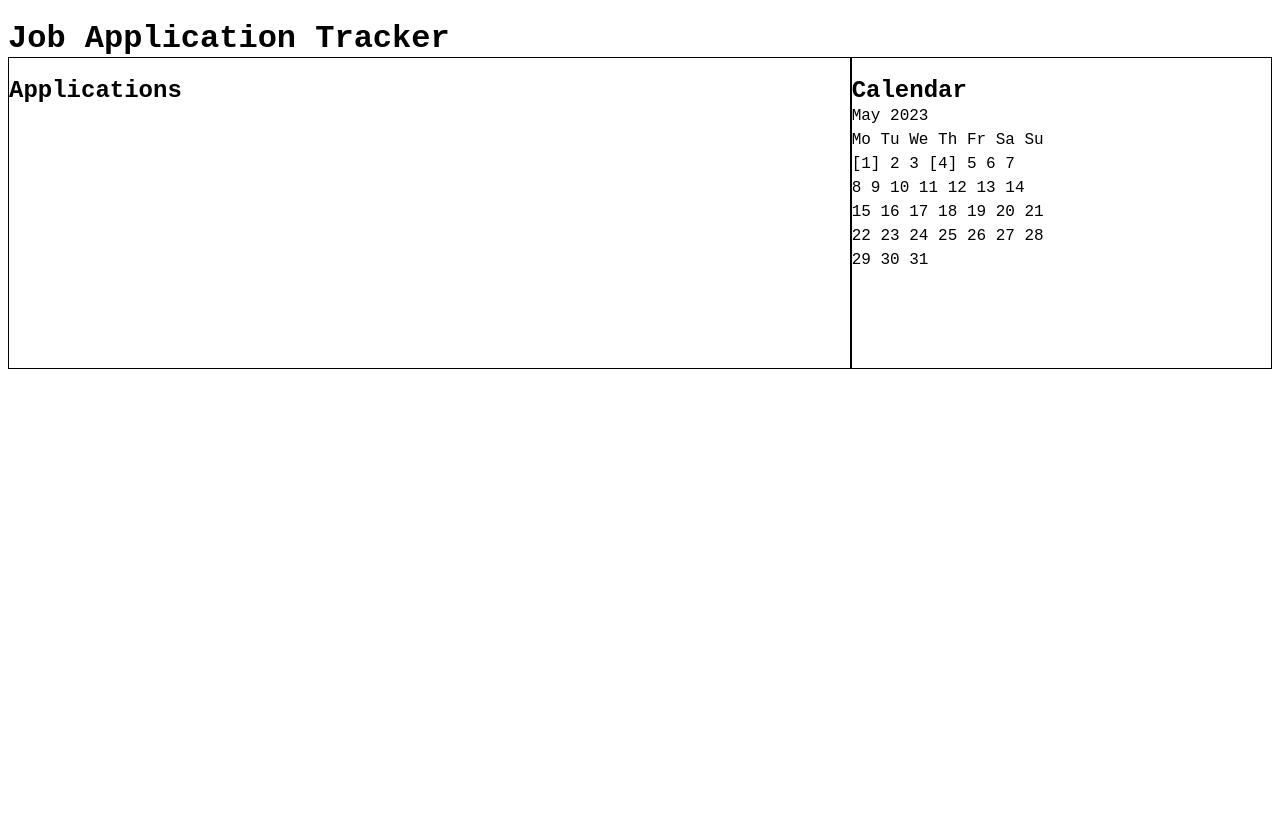
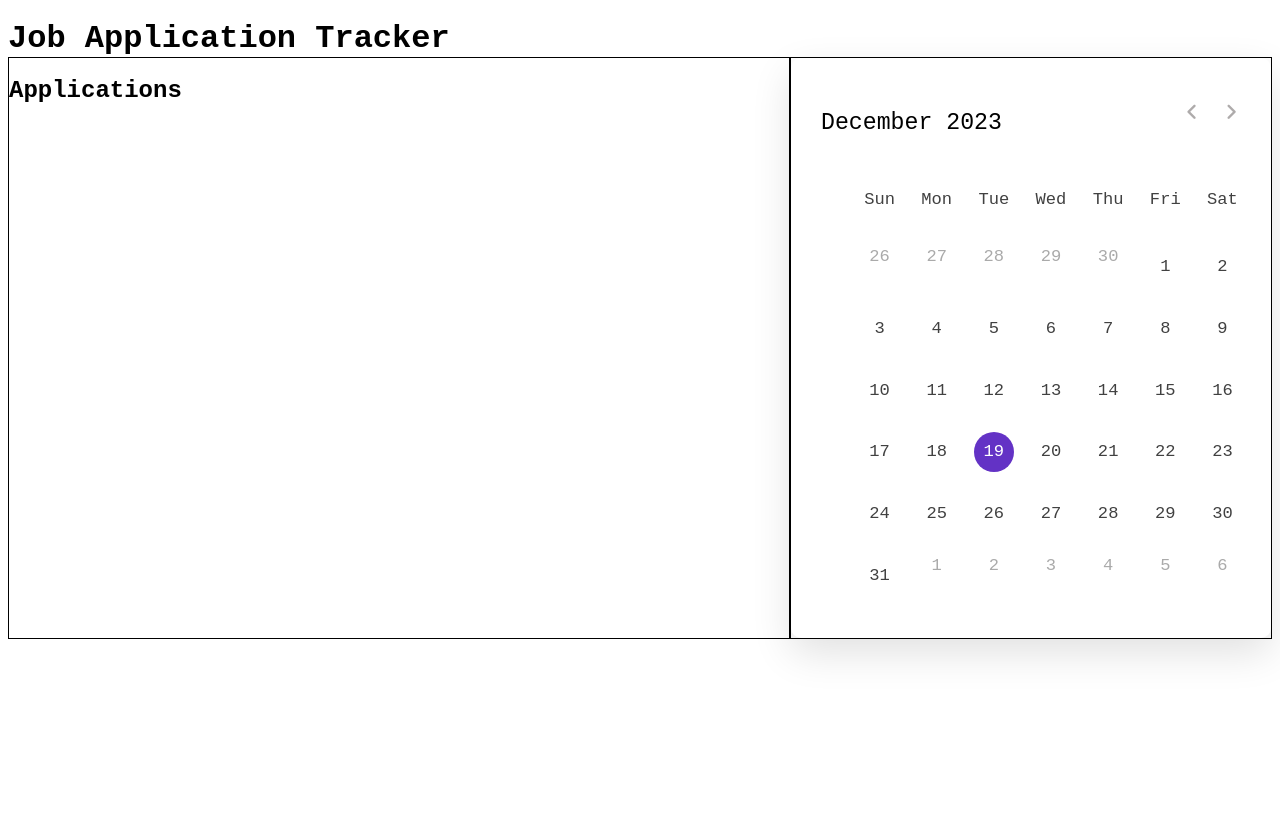
Before and after one commit to MichalKleban/Programowanie-obiektowe-Job-Application-Tracker, a Flask app: page / in a window 1280 px wide. Run offline with Flask 3, Linux system fonts and the light colour scheme.

Commit message:
siema elo sie klika sie hehehe

```diff
--- /dev/null
+++ b/static/js/calendar.js
@@ -0,0 +1,115 @@
+let date = new Date();
+let year = date.getFullYear();
+let month = date.getMonth();
+
+const day = document.querySelector(".calendar-dates");
+
+const currdate = document.querySelector(".calendar-current-date");
+
+const prenexIcons = document.querySelectorAll(".calendar-navigation span");
+
+// Array of month names
+const months = [
+	"January",
+	"February",
+	"March",
+	"April",
+	"May",
+	"June",
+	"July",
+	"August",
+	"September",
+	"October",
+	"November",
+	"December"
+];
+
+// Function to generate the calendar
+const manipulate = () => {
+
+	// Get the first day of the month
+	let dayone = new Date(year, month, 1).getDay();
+
+	// Get the last date of the month
+	let lastdate = new Date(year, month + 1, 0).getDate();
+
+	// Get the day of the last date of the month
+	let dayend = new Date(year, month, lastdate).getDay();
+
+	// Get the last date of the previous month
+	let monthlastdate = new Date(year, month, 0).getDate();
+
+	// Variable to store the generated calendar HTML
+	let lit = "";
+
+	// Loop to add the last dates of the previous month
+	for (let i = dayone; i > 0; i--) {
+		lit +=
+			`<li class="inactive">${monthlastdate - i + 1}</li>`;
+	}
+
+	// Loop to add the dates of the current month
+	for (let i = 1; i <= lastdate; i++) {
+
+		// Check if the current date is today
+		let isToday = i === date.getDate()
+			&& month === new Date().getMonth()
+			&& year === new Date().getFullYear()
+			? "active"
+			: "";
+		lit += `<li class="${isToday}"><a href="#">${i}</a></li>`;
+	}
+
+	// Loop to add the first dates of the next month
+	for (let i = dayend; i < 6; i++) {
+		lit += `<li class="inactive">${i - dayend + 1}</li>`
+	}
+
+	// Update the text of the current date element
+	// with the formatted current month and year
+	currdate.innerText = `${months[month]} ${year}`;
+
+	// update the HTML of the dates element
+	// with the generated calendar
+	day.innerHTML = lit;
+}
+
+manipulate();
+
+// Attach a click event listener to each icon
+prenexIcons.forEach(icon => {
+
+	// When an icon is clicked
+	icon.addEventListener("click", () => {
+
+		// Check if the icon is "calendar-prev"
+		// or "calendar-next"
+		month = icon.id === "calendar-prev" ? month - 1 : month + 1;
+
+		// Check if the month is out of range
+		if (month < 0 || month > 11) {
+
+			// Set the date to the first day of the
+			// month with the new year
+			date = new Date(year, month, new Date().getDate());
+
+			// Set the year to the new year
+			year = date.getFullYear();
+
+			// Set the month to the new month
+			month = date.getMonth();
+		}
+
+		else {
+
+			// Set the date to the current date
+			date = new Date();
+		}
+
+		// Call the manipulate function to
+		// update the calendar display
+		manipulate();
+	});
+});
+
+console.log("działa fpskfsefs")
--- a/static/styles/style.css
+++ b/static/styles/style.css
@@ -84,3 +84,115 @@ textarea:not([rows]) {
 .schedule {
     border: 1px solid black;
 }
+
+.calendar-container {
+  margin: 0 auto;
+  background: #fff;
+  width: 30rem;
+  border-radius: 10px;
+  box-shadow: 0 15px 40px rgba(0, 0, 0, 0.12);
+}
+
+.calendar-container header {
+  display: flex;
+  align-items: center;
+  padding: 25px 30px 10px;
+  justify-content: space-between;
+}
+
+header .calendar-navigation {
+  display: flex;
+}
+
+header .calendar-navigation span {
+  height: 38px;
+  width: 38px;
+  margin: 0 1px;
+  cursor: pointer;
+  text-align: center;
+  line-height: 38px;
+  border-radius: 50%;
+  user-select: none;
+  color: #aeabab;
+  font-size: 1.9rem;
+}
+
+.calendar-navigation span:last-child {
+  margin-right: -10px;
+}
+
+header .calendar-navigation span:hover {
+  background: #f2f2f2;
+}
+
+header .calendar-current-date {
+  font-weight: 500;
+  font-size: 1.45rem;
+}
+
+.calendar-body {
+  padding: 20px;
+}
+
+.calendar-body ul {
+  list-style: none;
+  flex-wrap: wrap;
+  display: flex;
+  text-align: center;
+}
+
+.calendar-body .calendar-dates {
+  margin-bottom: 20px;
+}
+
+.calendar-body li {
+  width: calc(100% / 7);
+  font-size: 1.07rem;
+  color: #414141;
+}
+
+.calendar-body .calendar-weekdays li {
+  cursor: default;
+  font-weight: 500;
+}
+
+.calendar-body .calendar-dates li {
+  margin-top: 1rem;
+  position: relative;
+  z-index: 1;
+  cursor: pointer;
+}
+
+.calendar-dates li.inactive {
+  color: #aaa;
+}
+
+.calendar-dates li.active {
+  color: #fff;
+}
+
+.calendar-dates li::before {
+  position: absolute;
+  content: "";
+  z-index: -1;
+  top: 50%;
+  left: 50%;
+  width: 40px;
+  height: 40px;
+  border-radius: 50%;
+  transform: translate(-50%, -50%);
+}
+
+.calendar-dates a {
+  padding: 10px; /* dostosuj wartość paddingu według potrzeb */
+  display: inline-block; /* upewnia się, że padding działa na wszystkie strony */
+  text-decoration: none; /* usuwa domyślne podkreślenie linku */
+}
+
+.calendar-dates li.active::before {
+  background: #6332c5;
+}
+
+.calendar-dates li:not(.active):hover::before {
+  background: #e4e1e1;
+}
--- a/templates/index.html.jinja
+++ b/templates/index.html.jinja
@@ -5,6 +5,7 @@
     <meta name="viewport" content="width=device-width, initial-scale=1.0">
     <link rel="stylesheet" href="{{ url_for('static',filename='styles/style.css') }}">
     <title>Job Application Tracker</title>
+    <link rel="stylesheet" href="https://fonts.googleapis.com/css2?family=Material+Symbols+Rounded:opsz,wght,FILL,GRAD@20..48,100..700,0..1,-50..200">
 </head>
 <body>
     <div class="header">
@@ -16,8 +17,39 @@
 
         </div>
         <div class="schedule">
-            <h2>Calendar</h2>
-            <div> {{ calendar_template }} </div>
+            <div class="calendar-container">
+
+
+
+                <header class="calendar-header">
+                    <p class="calendar-current-date"></p>
+                    <div class="calendar-navigation">
+                        <span id="calendar-prev"
+                            class="material-symbols-rounded">
+                            chevron_left
+                        </span>
+                        <span id="calendar-next"
+                            class="material-symbols-rounded">
+                            chevron_right
+                        </span>
+                    </div>
+                </header>
+
+                <div class="calendar-body">
+                    <ul class="calendar-weekdays">
+                        <li>Sun</li>
+                        <li>Mon</li>
+                        <li>Tue</li>
+                        <li>Wed</li>
+                        <li>Thu</li>
+                        <li>Fri</li>
+                        <li>Sat</li>
+                    </ul>
+                    <ul class="calendar-dates"></ul>
+                </div>
+                <script src="{{ url_for('static',filename='js/calendar.js') }}"></script>
+            </div>
+
         </div>
     </div>
 </body>
```
